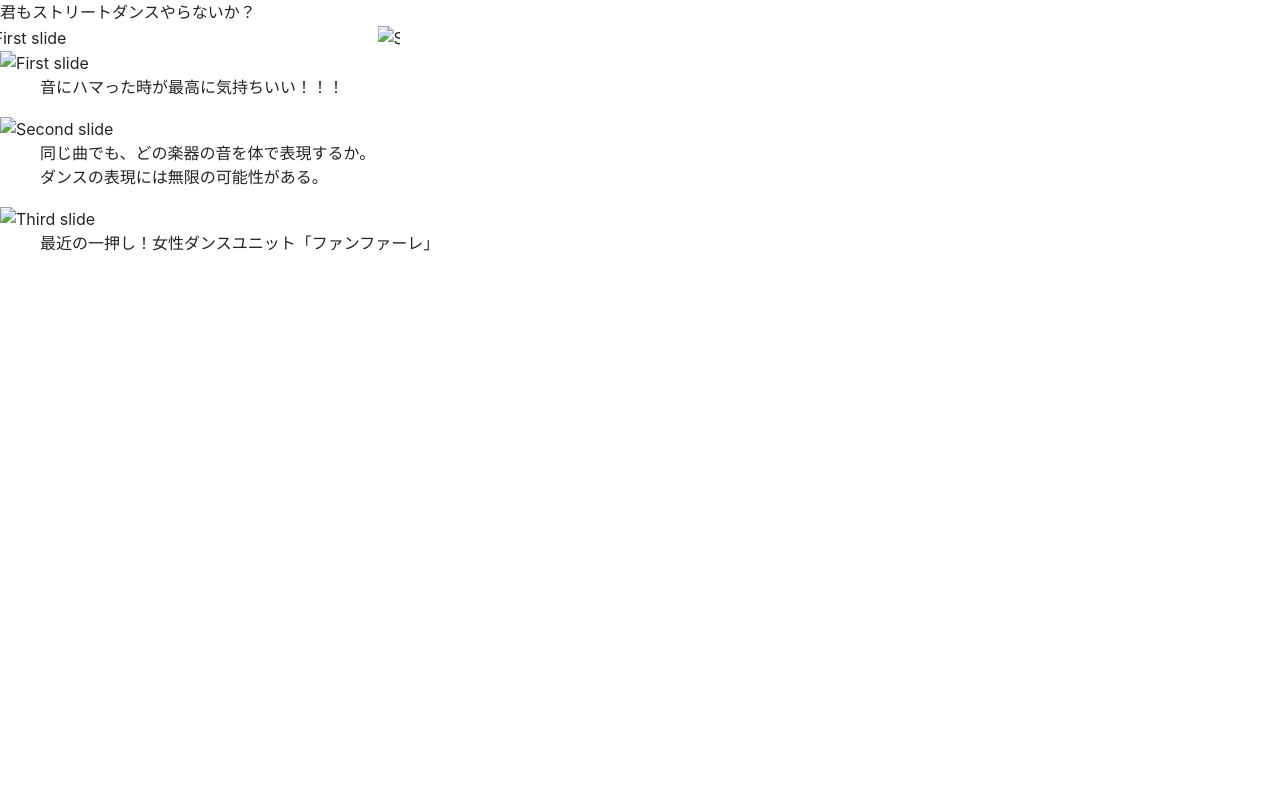
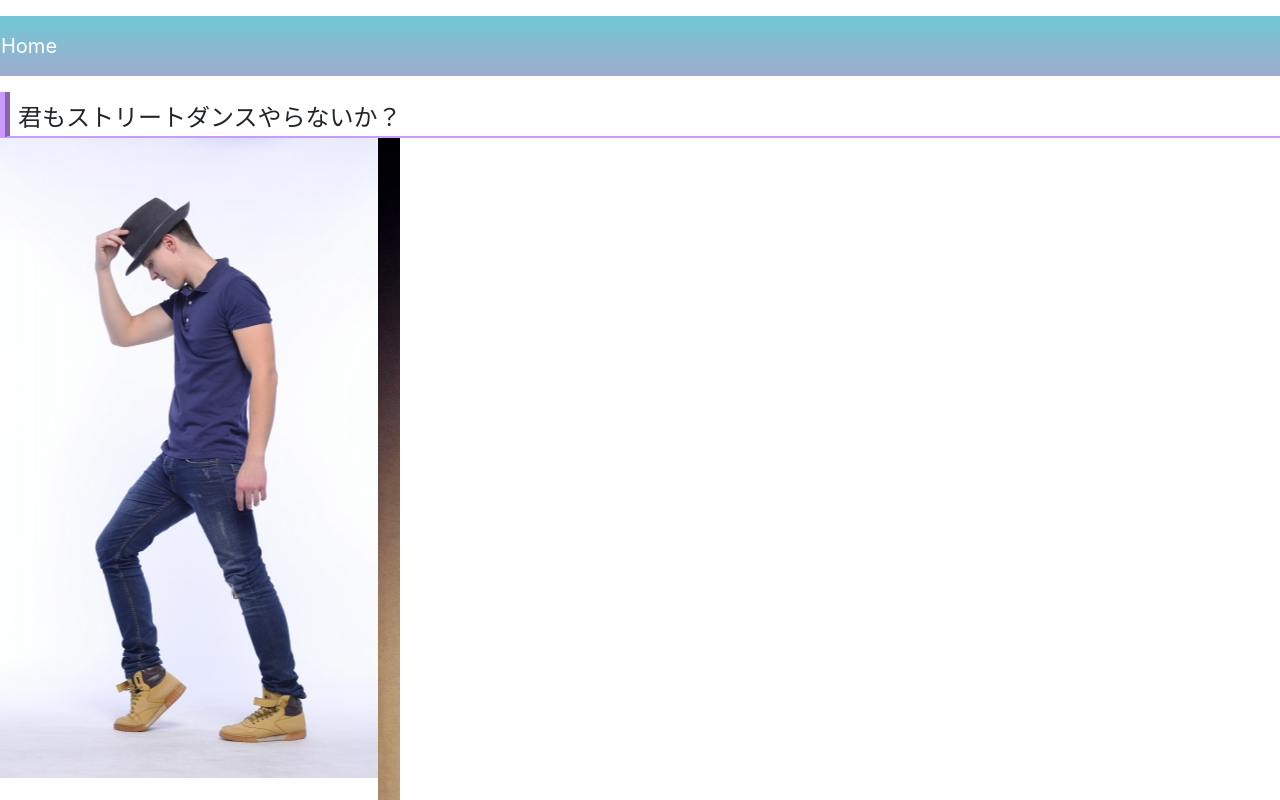
Before and after one commit to cs-team-dev-compe/201910B, a plain HTML site: page HTML/tk_page.html in a window 1280 px wide. Shown: the top 800 px of the page. Drawn offline with nearby package versions, Linux system fonts and the light colour scheme.

Commit message:
中山さんの画像追加

```diff
--- a/HTML/tk_page.html
+++ b/HTML/tk_page.html
@@ -10,48 +10,61 @@
       integrity="sha384-ggOyR0iXCbMQv3Xipma34MD+dH/1fQ784/j6cY/iJTQUOhcWr7x9JvoRxT2MZw1T"
       crossorigin="anonymous"
     />
-    <link rel="stylesheet" href="../CSS/style.css" />
+    <link rel="stylesheet" href="../CSS/kn_style.css" />
     <title>Document</title>
   </head>
 
   <body>
-    <header>君もストリートダンスやらないか？</header>
+    <header class="row">
+      <div
+        class="col-12 navbar navbar-expand-lg navbar-dark bg-info"
+        style="min-height:60px;"
+      >
+        <a href="index.html" class="navbar-brand">Home</a>
+      </div>
+    </header>
+    <div class="heading">君もストリートダンスやらないか？</div>
     <nav>
       <div class="carousel slide" data-ride="carousel" style="width:400px">
         <div class="carousel-inner">
           <div class="carousel-item active">
-            <img src="slide1.png" alt="First slide" />
+            <img src="../img/tk/moonwalk.jpg" alt="First slide" />
           </div>
           <div class="carousel-item">
-            <img src="slide2.png" alt="Second slide" />
+            <img src="../img/tk/breakin.jpg" alt="Second slide" />
           </div>
           <div class="carousel-item">
-            <img src="slide3.png" alt="Third slide" />
+            <img src="../img/tk/women.jpg" alt="Third slide" />
           </div>
         </div>
       </div>
     </nav>
     <main>
       <article>
-        <img src="slide1.png" alt="First slide" class="src" />
+        <img src="../img/tk/moonwalk.jpg" alt="First slide" class="src" />
         <ul>
           音にハマった時が最高に気持ちいい！！！
         </ul>
       </article>
       <article>
-        <img src="slide2.png" alt="Second slide" class="src" />
+        <img src="../img/tk/breakin.jpg" alt="Second slide" class="src" />
         <ul>
           同じ曲でも、どの楽器の音を体で表現するか。<br />ダンスの表現には無限の可能性がある。
         </ul>
       </article>
       <article>
-        <img src="./img/tk/fanfare.jpg" alt="Third slide" class="src" />
+        <img src="../img/tk/women.jpg" alt="Third slide" class="src" />
         <ul>
-          最近の一押し！女性ダンスユニット「ファンファーレ」
+          場所を選ばずストレスを発散できる！
         </ul>
       </article>
     </main>
-    <footer></footer>
+    <footer>
+      <a href="#">
+        <div class="box">TOP</div>
+      </a>
+      <p><small>@Asukirin</small></p>
+    </footer>
     <!-- Optional JavaScript -->
     <!-- jQuery first, then Popper.js, then Bootstrap JS -->
     <script
```
Also changed, not shown: img/kn/2cc25e1b4a3dba3a9a91326736508a09_s.jpg (added), img/kn/44da2252bc62a4dc46aaa5d035a13e62_s.jpg (added), img/kn/81789323.jpeg (added), img/kn/85dbacf02196e2214e44871ba3d019b6_s.jpg (added), img/kn/9671e42939ede0c9bb6d667eda7499d0_s.jpg (added), img/kn/a048ed7dabbbe4ed073e882f542f70fc_s.jpg (added), img/kn/d3e20dee39d308ab9710b2e2b2bdccb9_s.jpg (added), img/kn/f6dab311f37bfa7b39155f6322583b45_s.jpg (added), img/tk/breakin.jpg (added), img/tk/fanfare.jpg (deleted), img/tk/moonwalk.jpg (added), img/tk/women.jpg (added).
